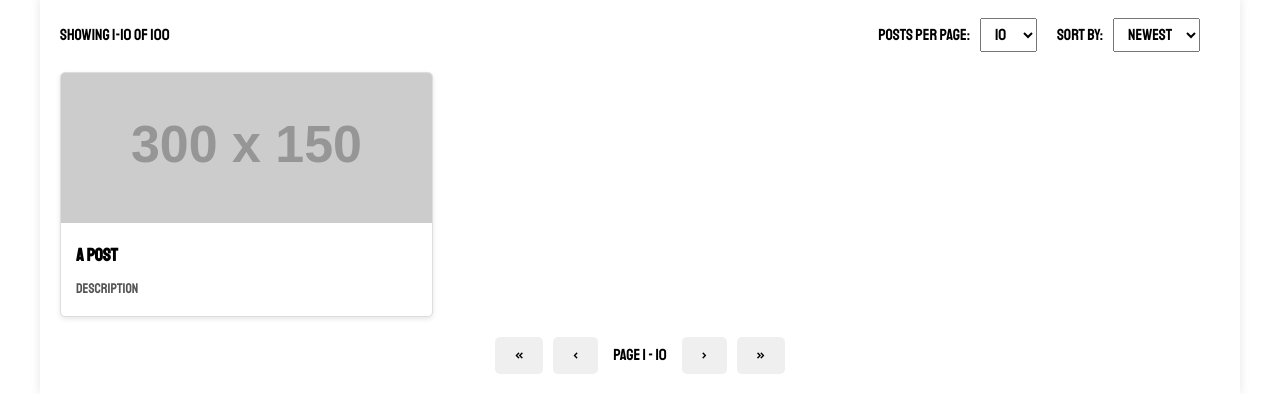
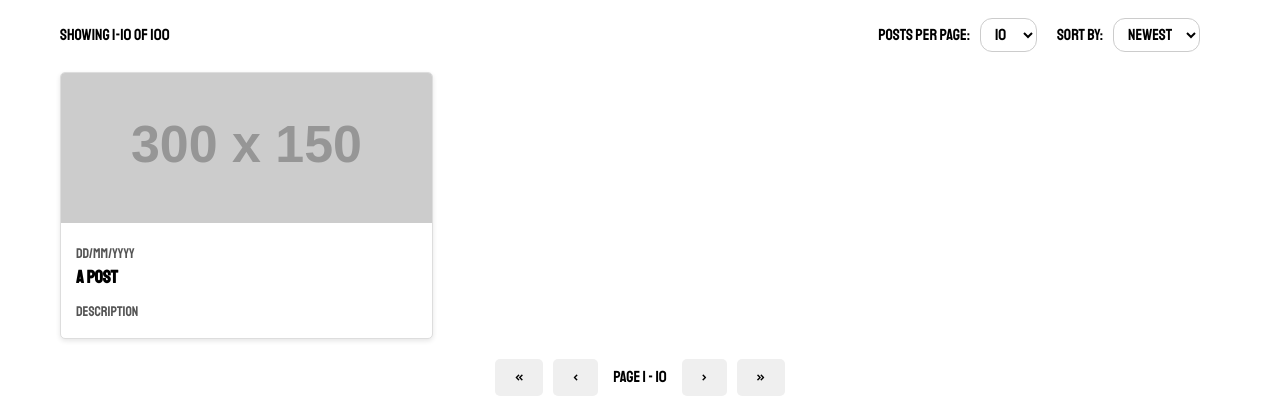
Before and after one commit to vllslnt/project-test-VallasieLintangWidyasputra, a plain HTML site: page Ideas.html in a window 1280 px wide. Shown: the part 472-888 px from the top of the page. Before the commit the page ends 866 px from the top, so only its background shows below. Drawn offline with Linux system fonts and the light colour scheme; placeholder pictures from the web are drawn by us.

Commit message:
Minor Tweaks

```diff
--- a/Ideas-Styles.css
+++ b/Ideas-Styles.css
@@ -32,7 +32,6 @@
     margin: 0 auto;
     background-color: #fff;
     padding: 20px;
-    box-shadow: 0 0 10px rgba(0, 0, 0, 0.1);
 }
 
 .post-controls {
@@ -91,6 +90,12 @@
     padding: 15px;
 }
 
+.post-date {
+    font-size: 14px;
+    color: #555;
+    line-height: 1.6;
+}
+
 .post-title {
     font-size: 18px;
     font-weight: bold;
@@ -102,6 +107,20 @@
     font-size: 14px;
     color: #555;
     line-height: 1.6;
+}
+
+.postsPerPage {
+    border: 1px solid #ccc;
+    border-radius: 12px;
+    background-color: #fff;
+    padding: 10px;
+}
+
+.sortPosts {
+    border: 1px solid #ccc;
+    border-radius: 12px;
+    background-color: #fff;
+    padding: 10px;
 }
 
 .pagination {
--- a/Ideas.html
+++ b/Ideas.html
@@ -53,13 +53,13 @@
                     </div>
                     <div class="post-options">
                         <label for="postsPerPage">Posts per page:</label>
-                        <select id="postsPerPage">
+                        <select class="postsPerPage" id="postsPerPage">
                             <option value="10">10</option>
                             <option value="20">20</option>
                             <option value="50">50</option>
                         </select>
                         <label for="sortPosts">Sort by:</label>
-                        <select id="sortPosts">
+                        <select class="sortPosts" id="sortPosts">
                             <option value="newest">Newest</option>
                             <option value="oldest">Oldest</option>
                         </select>
@@ -69,6 +69,7 @@
                     <div class="post-item">
                         <img src="https://via.placeholder.com/300x150" alt="Post Image">
                         <div class="post-content">
+                            <p class="post-date">dd/mm/yyyy</p>
                             <h2 class="post-title">A Post</h2>
                             <p class="post-description">Description</p>
                         </div>
```
